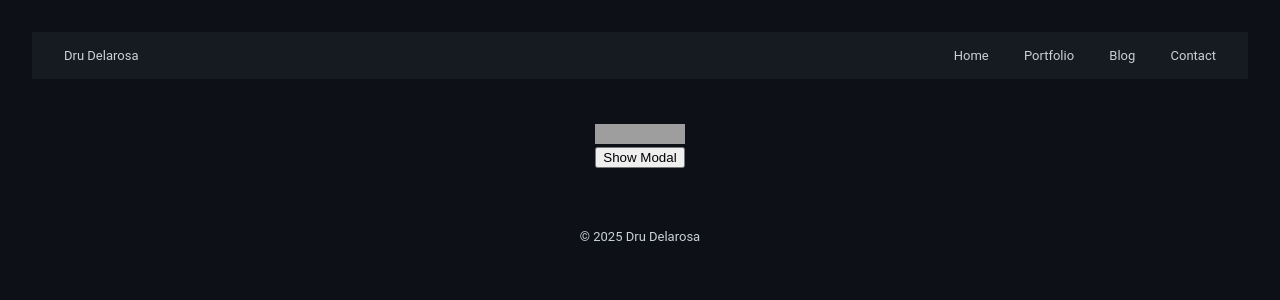
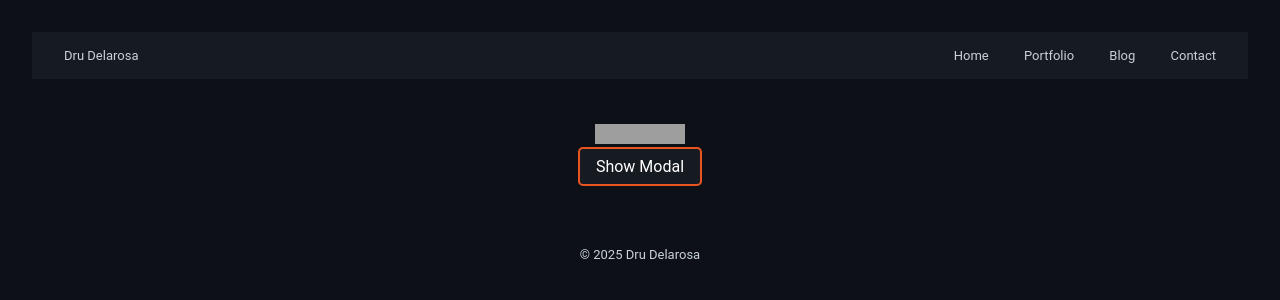
Before and after one commit to dntstck/web-main, a Jekyll site: the page built from index.html, in a window 1280 px wide. Shown: the top 300 px of the page. Built offline with Jekyll 4.4.1, drawn with Linux system fonts in a browser that asks for light colours; grey boxes are pictures that could not be loaded.

Commit message:
style.css updated

```diff
--- a/assets/style.css
+++ b/assets/style.css
@@ -69,6 +69,40 @@ hr {
     opacity: 1;
     margin: 2rem 0;
 }
+button {
+    background-color: #161b22;
+    color: #ffffff;
+    border: 2px solid #E95420;
+    padding: 0.5rem 1rem;
+    border-radius: 5px;
+    cursor: pointer;
+    font-size: 1rem;
+    font-family: 'Roboto', sans-serif;
+    transition: background-color 0.3s ease, transform 0.2s ease;
+}
+
+button:hover {
+    background-color: #0d1117;
+    color: #E95420;
+    transform: scale(1.05);
+}
+
+button:active {
+    background-color: #161b22;
+    transform: scale(0.95);
+    box-shadow: 0 0 5px rgba(0,0,0,0.3);
+}
+
+button.secondary {
+    background-color: #0d1117;
+    color: #c9d1d9;
+    border: 2px solid #c9d1d9;
+}
+
+button.secondary:hover {
+    background-color: #1c2027;
+    color: #E95420;
+}
 
 @media (max-width: 600px) {
     #blog-post {
```
